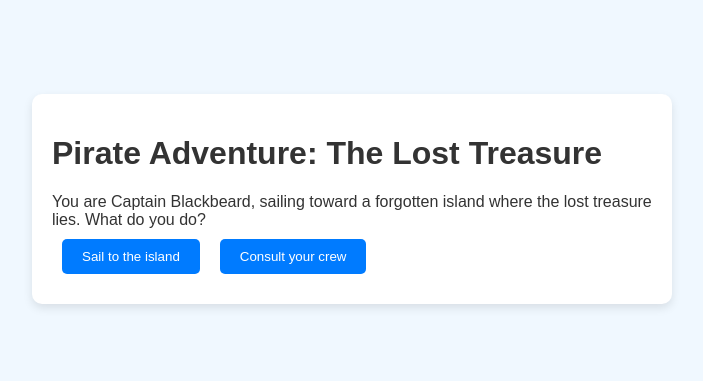
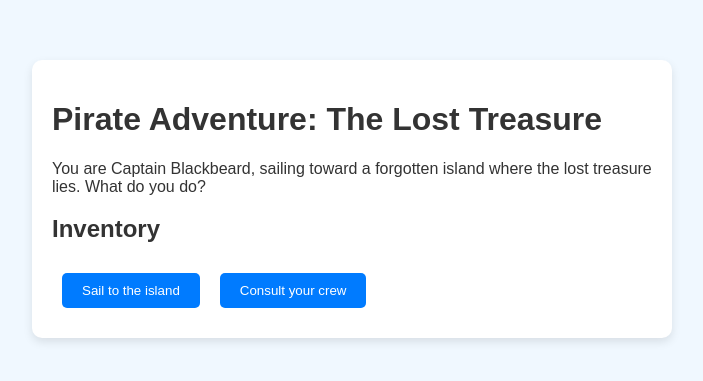
Before and after one commit to JcFiscus/pirate-rpg, a plain HTML site: page index.html in a window 1280 px wide. Shown: the part 201-582 px from the top of the page, without its empty margins (288-991 px from the left). Drawn offline with Linux system fonts and the light colour scheme.

Commit message:
Update index.html

```diff
--- a/index.html
+++ b/index.html
@@ -1,8 +1,10 @@
 <!-- Content List -->
 <!-- 1. Game Container -->
 <!-- 2. Story Sections -->
-<!-- 3. Buttons for Choices -->
-<!-- 4. JavaScript Link -->
+<!-- 3. Inventory Display -->
+<!-- 4. Buttons for Choices -->
+<!-- 5. JavaScript Link -->
+
 <!DOCTYPE html>
 <html lang="en">
 <head>
@@ -17,10 +19,15 @@
     <h1>Pirate Adventure: The Lost Treasure</h1>
     <!-- 2. Story Sections -->
     <div id="story-text"></div>
-    <!-- 3. Buttons for Choices -->
+    <!-- 3. Inventory Display -->
+    <div id="inventory">
+      <h2>Inventory</h2>
+      <ul id="inventory-list"></ul>
+    </div>
+    <!-- 4. Buttons for Choices -->
     <div id="choices"></div>
   </div>
-  <!-- 4. JavaScript Link -->
+  <!-- 5. JavaScript Link -->
   <script src="game.js"></script>
 </body>
 </html>
```
